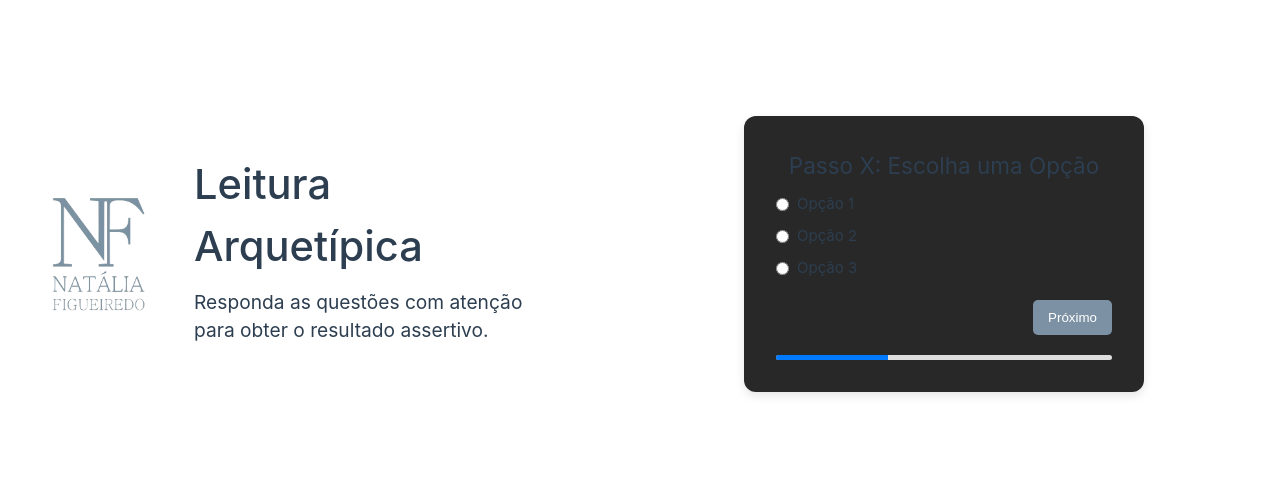
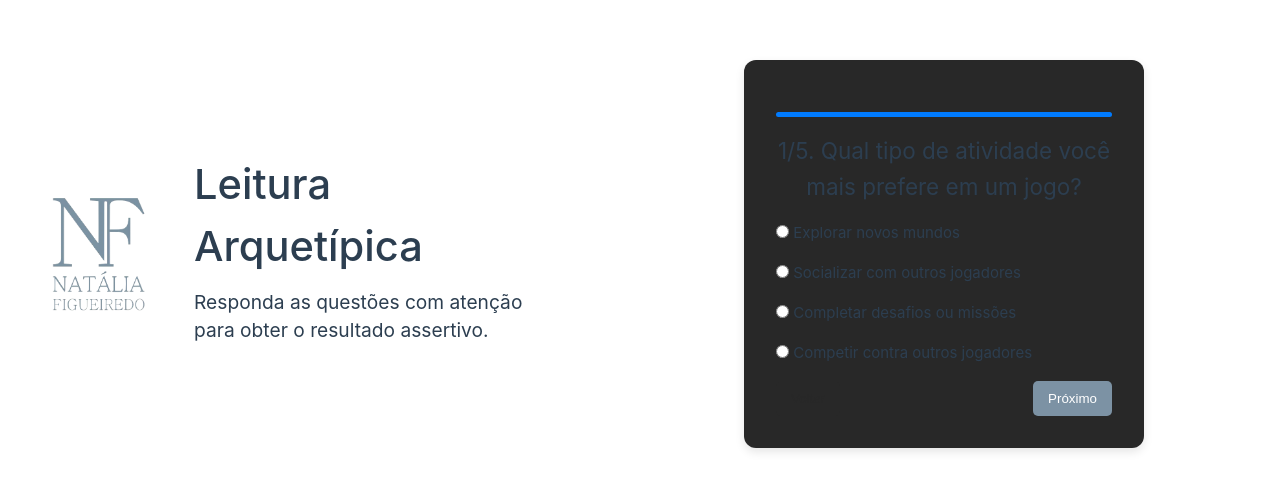
Before and after one commit to mickaelmendes50/nffr-web, a Vue app: page / in a window 1280 px wide. Shown: the part 146-636 px from the top of the page. Built offline with nearby package versions, Linux system fonts and the light colour scheme.

Commit message:
components: Changed MultiStepForm to dynamic data

```diff
--- /dev/null
+++ b/src/components/Form.vue
@@ -0,0 +1,53 @@
+<template>
+  <div class="form-container">
+    <h2>{{ `${step + 1}/${data.length}. ${data[step]?.question ?? ''}` }}</h2>
+    <hr />
+    <div class="form-options">
+      <label v-for="(alternative, index) in data[step]?.alternatives" :key="index">
+        <input type="radio" v-model="answers[step]" :id="`${step}${index}`" :value="index" />
+        {{ alternative }}
+      </label>
+    </div>
+  </div>
+</template>
+
+<script setup lang="ts">
+import { onBeforeMount } from 'vue'
+
+interface StepForm {
+  question: string
+  alternatives: string[]
+}
+
+const props = defineProps({
+  data: {
+    type: Array<StepForm>,
+    required: true,
+  },
+  step: {
+    type: Number,
+    required: true,
+  },
+})
+
+onBeforeMount(() => {
+  answers.value = new Array(props.data?.length)
+})
+
+const answers = defineModel<number[]>()
+</script>
+
+<style scoped>
+.form-options {
+  display: flex;
+  flex-direction: column;
+  align-items: baseline;
+}
+
+.form-container {
+  display: flex;
+  flex-direction: column;
+  gap: 20px;
+  border-color: #2c3e50;
+}
+</style>
--- a/src/components/MultiStepForm.vue
+++ b/src/components/MultiStepForm.vue
@@ -1,58 +1,89 @@
 <template>
   <div class="container">
     <div class="card">
-      <component :is="steps[currentStep]" v-model="formData" />
-
-      <div class="navigation">
-        <button @click="prevStep" :disabled="currentStep === 0">Voltar</button>
-        <button v-if="currentStep < steps.length - 1" @click="nextStep">Próximo</button>
-        <button v-else @click="submitForm">Finalizar</button>
-      </div>
-
       <!-- Barra de progresso -->
       <div class="progress-bar">
         <div class="progress" :style="{ width: progress + '%' }"></div>
+      </div>
+
+      <!-- Options -->
+      <div class="form-container" v-if="!finished">
+        <h2>
+          {{
+            `${currentStep + 1}/${formData.steps.length}. ${formData.steps[currentStep]?.question ?? ''}`
+          }}
+        </h2>
+        <div class="form-options">
+          <label
+            v-for="(alternative, index) in formData.steps[currentStep]?.alternatives"
+            :key="index"
+          >
+            <input
+              type="radio"
+              v-model="formAnswers[currentStep]"
+              :id="`${currentStep}${index}`"
+              :value="index"
+            />
+            {{ alternative }}
+          </label>
+        </div>
+      </div>
+
+      <!-- Finished Container -->
+      <div v-else>
+        <h1>Finalizou!</h1>
+        <p>resultado: {{ formData.possibleResults[getMostFrequentValue(formAnswers)] }}</p>
+      </div>
+
+      <!-- Botões de Navegação -->
+      <div class="navigation">
+        <button @click="prevStep" :disabled="currentStep === 0">Voltar</button>
+        <button v-if="currentStep <= formData.steps.length - 1" @click="nextStep">
+          {{ currentStep !== formData.steps.length - 1 ? 'Próximo' : 'Finalizar' }}
+        </button>
+        <button v-else @click="submitForm">Finalizar</button>
       </div>
     </div>
   </div>
 </template>
 
 <script setup lang="ts">
-import { ref, shallowRef, computed } from 'vue'
-import StepOne from './StepOne.vue'
-import StepTwo from './StepTwo.vue'
-import StepThree from './StepThree.vue'
+import { computed, ref } from 'vue'
+import formData from '@/data/formData.json'
 
-const steps = shallowRef([StepOne, StepTwo, StepThree])
 const currentStep = ref(0)
-
-const formData = ref({
-  nome: '',
-  email: '',
-  idade: '',
-  senha: '',
-  opcao: ''
-})
+const formAnswers = ref([])
+const finished = ref(false)
 
 const nextStep = () => {
-  if (currentStep.value < steps.value.length - 1) {
+  if (currentStep.value < formData.steps.length - 1) {
     currentStep.value++
+  } else {
+    finished.value = true
+    console.log(getMostFrequentValue(formAnswers.value))
   }
 }
 
 const prevStep = () => {
   if (currentStep.value > 0) {
     currentStep.value--
+    finished.value = false
   }
 }
 
-const submitForm = () => {
-  console.log('Dados do formulário:', formData.value)
-  alert('Formulário enviado!')
+const getMostFrequentValue = (arr: number[]) => {
+  const frequencyMap = arr.reduce((acc, item) => {
+    acc[item] = (acc[item] || 0) + 1
+    return acc
+  }, {})
+
+  return Object.keys(frequencyMap).reduce((mostFrequent, current) => {
+    return frequencyMap[current] > frequencyMap[mostFrequent] ? current : mostFrequent
+  })
 }
 
 // Calcula a porcentagem da barra de progresso
-const progress = computed(() => ((currentStep.value + 1) / steps.value.length) * 100)
+const progress = computed(() => ((currentStep.value + 1) / formData.length) * 100)
 </script>
 
 <style scoped>
@@ -64,7 +95,11 @@ const progress = computed(() => ((currentStep.value + 1) / steps.value.length) *
 }
 
 .card {
+  display: flex;
+  flex-direction: column;
+  gap: 1rem;
   background: #282828;
+  min-height: 40vh;
   padding: 2rem;
   border-radius: 12px;
   box-shadow: 0 4px 10px rgba(0, 0, 0, 0.1);
@@ -75,7 +110,6 @@ const progress = computed(() => ((currentStep.value + 1) / steps.value.length) *
 .navigation {
   display: flex;
   justify-content: space-between;
-  margin-top: 20px;
 }
 
 button {
@@ -113,4 +147,18 @@ button:hover:not(:disabled) {
   background-color: #007bff;
   transition: width 0.3s ease-in-out;
 }
+
+.form-container {
+  display: flex;
+  flex-grow: 1;
+  flex-direction: column;
+  gap: 1rem;
+}
+
+.form-options {
+  display: flex;
+  flex-direction: column;
+  align-items: baseline;
+  gap: 1rem;
+}
 </style>
--- /dev/null
+++ b/src/data/formData.json
@@ -0,0 +1,30 @@
+{
+  "possibleResults": [
+    "Explorador",
+    "Socializador",
+    "Conquistador",
+    "Competidor"
+  ],
+  "steps": [
+    {
+      "question": "Qual tipo de atividade você mais prefere em um jogo?",
+      "alternatives": ["Explorar novos mundos", "Socializar com outros jogadores", "Completar desafios ou missões", "Competir contra outros jogadores"]
+    },
+    {
+      "question": "Como você costuma se sentir em relação a jogos de equipe?",
+      "alternatives": ["Eu gosto de formar equipes e jogar com amigos", "Prefiro jogar sozinho, mas não me importo de estar em uma equipe", "Não gosto de equipes, prefiro ser independente", "Amo competir com outras equipes"]
+    },
+    {
+      "question": "Qual é a principal razão pela qual você joga jogos?",
+      "alternatives": ["Explorar histórias e mundos novos", "Fazer amigos e interagir com outras pessoas", "Superar desafios e atingir objetivos", "Vencer competições e ser o melhor"]
+    },
+    {
+      "question": "Em um jogo multiplayer, qual papel você prefere desempenhar?",
+      "alternatives": ["Explorador, buscando novos lugares e recursos", "Líder, coordenando os outros jogadores", "Apoio, ajudando e socializando com outros jogadores", "Competidor, focado em vencer e ser o melhor"]
+    },
+    {
+      "question": "O que mais atrai você em um jogo online?",
+      "alternatives": ["A possibilidade de explorar o mundo do jogo", "A interação com outros jogadores", "Desafios e conquistas a serem alcançadas", "A competição e as classificações"]
+    }
+  ]
+}
```
